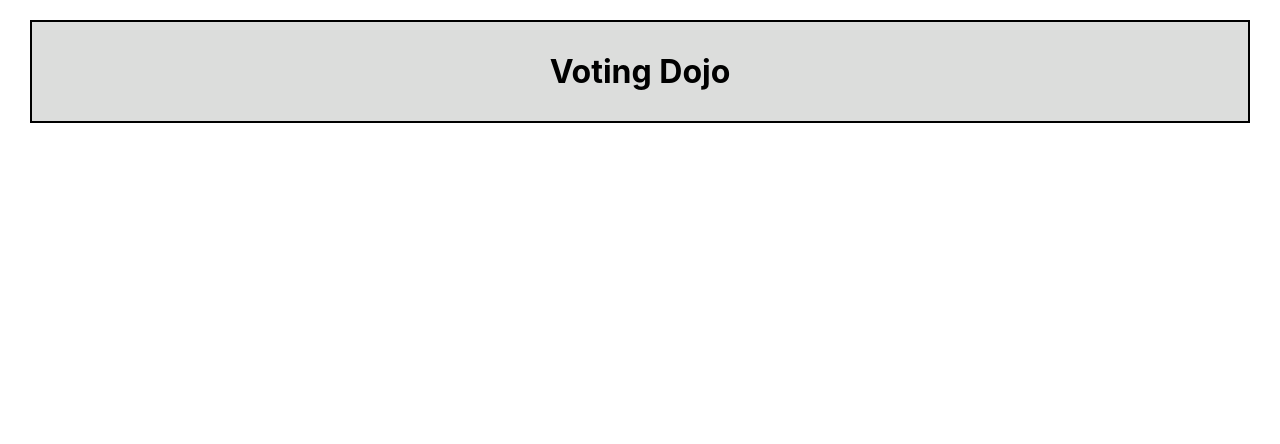
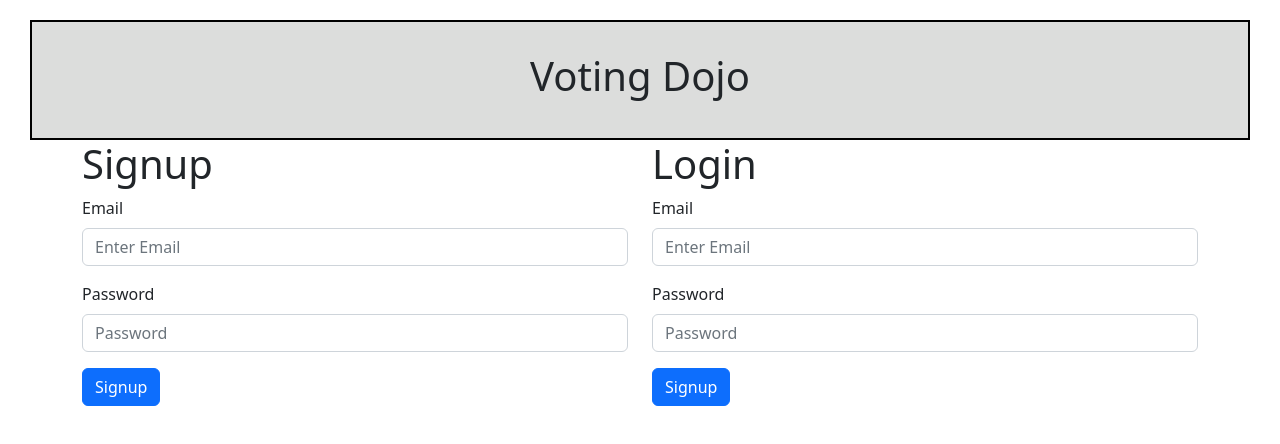
Before and after one commit to webmasterpy/proyecto-grupal-dojo, a React (Create React App) app in the folder client/: page /user in a window 1280 px wide. Before the commit this address had no page. Shown: the top 444 px of the page. Built offline with nearby package versions, Linux system fonts and the light colour scheme.

Commit message:
[Client] Vista de login/registro

```diff
--- a/client/package.json
+++ b/client/package.json
@@ -7,9 +7,11 @@
     "@testing-library/react": "^13.4.0",
     "@testing-library/user-event": "^13.5.0",
     "axios": "^1.3.4",
+    "bootstrap": "^5.2.3",
     "chart.js": "^4.2.1",
     "moment": "^2.29.4",
     "react": "^18.2.0",
+    "react-bootstrap": "^2.7.2",
     "react-chartjs-2": "^5.2.0",
     "react-dom": "^18.2.0",
     "react-router-dom": "^6.9.0",
--- a/client/src/App.js
+++ b/client/src/App.js
@@ -5,6 +5,7 @@ import { Home } from "./components/Home";
 import FormPolls from "./components/FormPolls";
 import { VotePoll } from "./components/VotePoll";
 import PollResult  from "./components/PollResult";
+import User from "./views/User";
 import axios from "axios";
 import moment from "moment";
 
@@ -19,6 +20,7 @@ function App() {
       <BrowserRouter>
         <Routes>
           <Route path="/" element={<Home />} />
+          <Route path="/user" element={<User />} />
           <Route path="/polls/new" element={<FormPolls />} />
           <Route path="/poll/:id" element={<VotePoll />} />
           <Route path="/poll/chart/:id" element={<PollResult />} />
--- /dev/null
+++ b/client/src/components/user/Login.jsx
@@ -0,0 +1,72 @@
+import { Button, Form } from "react-bootstrap";
+import axios from "axios";
+import { useState } from "react";
+import { useNavigate } from "react-router-dom";
+
+const Login = () => {
+	const API_URL = "http://localhost:8000";
+	const [ email, setEmail ] = useState("")
+	const [ password, setPassword ] = useState("");
+	const [ isEmailValid, setIsEmailValid] = useState("");
+	const [ isPasswordValid, setIsPasswordValid ] = useState("");
+	const navigate = useNavigate();
+
+	// ! Handle Submit
+	const handleSubmit = (e) => {
+		e.preventDefault();
+		// Refrescamos los formularios
+		setIsEmailValid("");
+		setIsPasswordValid("");
+
+		axios.post(
+			API_URL + "/login",
+			{email, password}, {withCredentials: true})
+			.then(result =>
+				axios.get(API_URL + "/authUser", {withCredentials: true})
+					.then((user) => {
+				console.log(user.data);
+				window.localStorage.setItem("user", JSON.stringify(user.data));
+				navigate("noVisit");
+			}))
+			.catch(({response}) => {
+				setIsEmailValid(response.data["email"]);
+				setIsPasswordValid(response.data["password"]);
+			})
+	}
+
+	return (
+		<>
+			<h1>Login</h1>
+			<Form onSubmit={handleSubmit} >
+				<Form.Group className="mb-3" controlId="email">
+					<Form.Label>Email</Form.Label>
+					<Form.Control
+						type="text"
+						placeholder="Enter Email"
+						onChange={e => setEmail(e.target.value)} />
+					{
+						isEmailValid !== ""
+							? <Form.Text color="red">{ isEmailValid }</Form.Text>
+							: null
+					}
+				</Form.Group>
+
+				<Form.Group className="mb-3" controlId="password">
+					<Form.Label>Password</Form.Label>
+					<Form.Control
+						type="password"
+						placeholder="Password"
+						onChange={e => setPassword(e.target.value)} />
+					{
+						isPasswordValid !== ""
+							? <Form.Text color="red">{ isPasswordValid }</Form.Text>
+							: null
+					}
+				</Form.Group>
+
+				<Button type="submit" >Signup</Button>
+			</Form>
+		</>
+	);
+}
+export default Login;
--- /dev/null
+++ b/client/src/components/user/Signup.jsx
@@ -0,0 +1,64 @@
+import { Button, Form } from "react-bootstrap";
+import axios from "axios";
+import { useState } from "react";
+
+const Signup = () => {
+	const API_URL = "http://localhost:8000";
+	const [ email, setEmail ] = useState("")
+	const [ password, setPassword ] = useState("");
+	const [ isEmailValid, setIsEmailValid] = useState("");
+	const [ isPasswordValid, setIsPasswordValid ] = useState("");
+
+	// ! Handle Submit
+	const handleSubmit = (e) => {
+		e.preventDefault();
+		// Refrescamos los formularios
+		setIsEmailValid("");
+		setIsPasswordValid("");
+
+		// axios.post(
+		// 	API_URL + "/signup",
+		// 	{email, password}, {withCredentials: true})
+		// 	.then(result => console.log(result))
+		// 	.catch(({response}) => {
+		// 		setIsEmailValid(response.data["email"]);
+		// 		setIsPasswordValid(response.data["password"]);
+		// 	})
+	}
+
+	return (
+		<>
+			<h1>Signup</h1>
+			<Form onSubmit={handleSubmit} >
+				<Form.Group className="mb-3" controlId="email">
+					<Form.Label>Email</Form.Label>
+					<Form.Control
+						type="text"
+						placeholder="Enter Email"
+						onChange={e => setEmail(e.target.value)} />
+					{
+						isEmailValid !== "" ?
+							<Form.Text color="red">{ isEmailValid }</Form.Text> :
+							null
+					}
+				</Form.Group>
+
+				<Form.Group className="mb-3" controlId="password">
+					<Form.Label>Password</Form.Label>
+					<Form.Control
+						type="password"
+						placeholder="Password"
+						onChange={e => setPassword(e.target.value)} />
+					{
+						isPasswordValid !== "" ?
+							<Form.Text color="red">{ isPasswordValid }</Form.Text> :
+							null
+					}
+				</Form.Group>
+
+				<Button type="submit" >Signup</Button>
+			</Form>
+		</>
+	);
+}
+export default Signup;
--- /dev/null
+++ b/client/src/views/User.jsx
@@ -0,0 +1,23 @@
+import Login from "../components/user/Login";
+import Signup from "../components/user/Signup";
+import 'bootstrap/dist/css/bootstrap.min.css';
+import { Container, Row, Col } from "react-bootstrap";
+
+const User = () => {
+  return (
+    <>
+      <Container>
+        <Row>
+          <Col>
+            <Signup />
+          </Col>
+
+          <Col>
+            <Login />
+          </Col>
+        </Row>
+      </Container>
+    </>
+  );
+}
+export default User;
```
Also changed, not shown: 1 other file (tests, documents, lock files or other folders).
